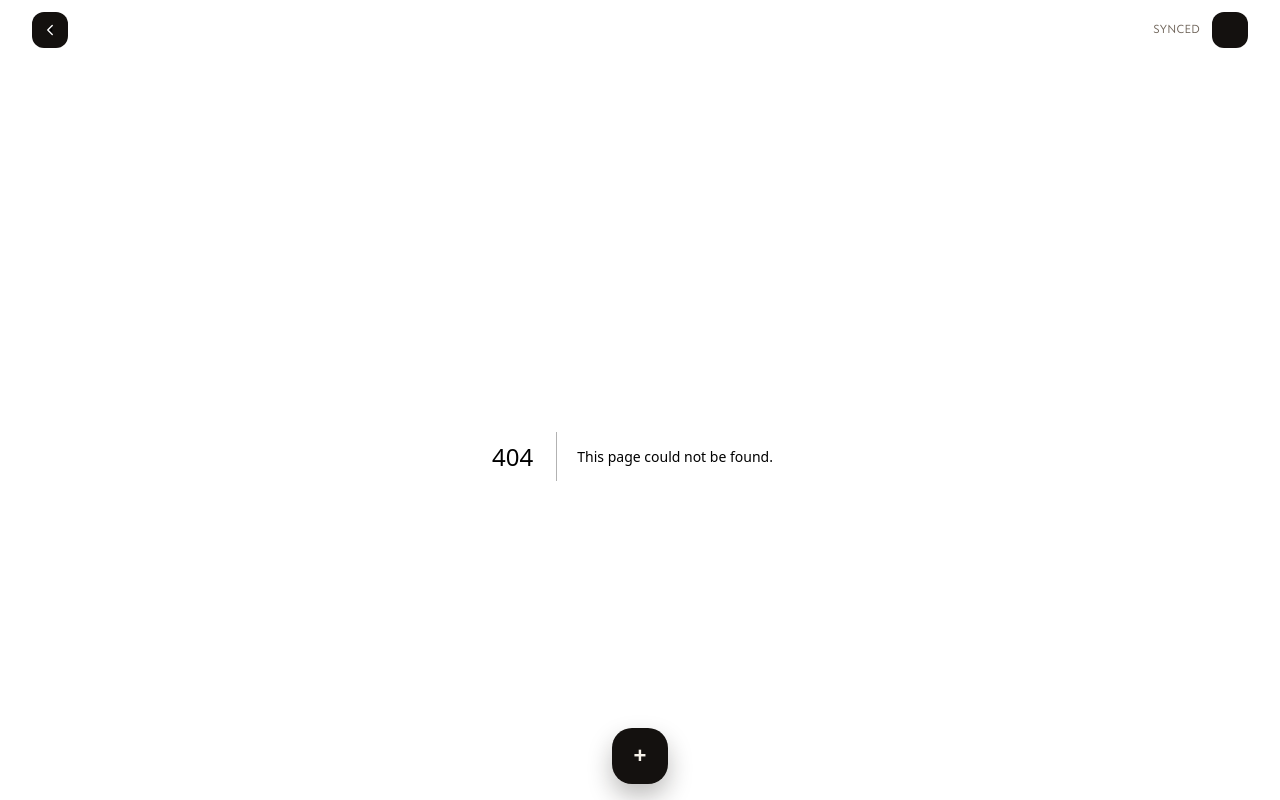
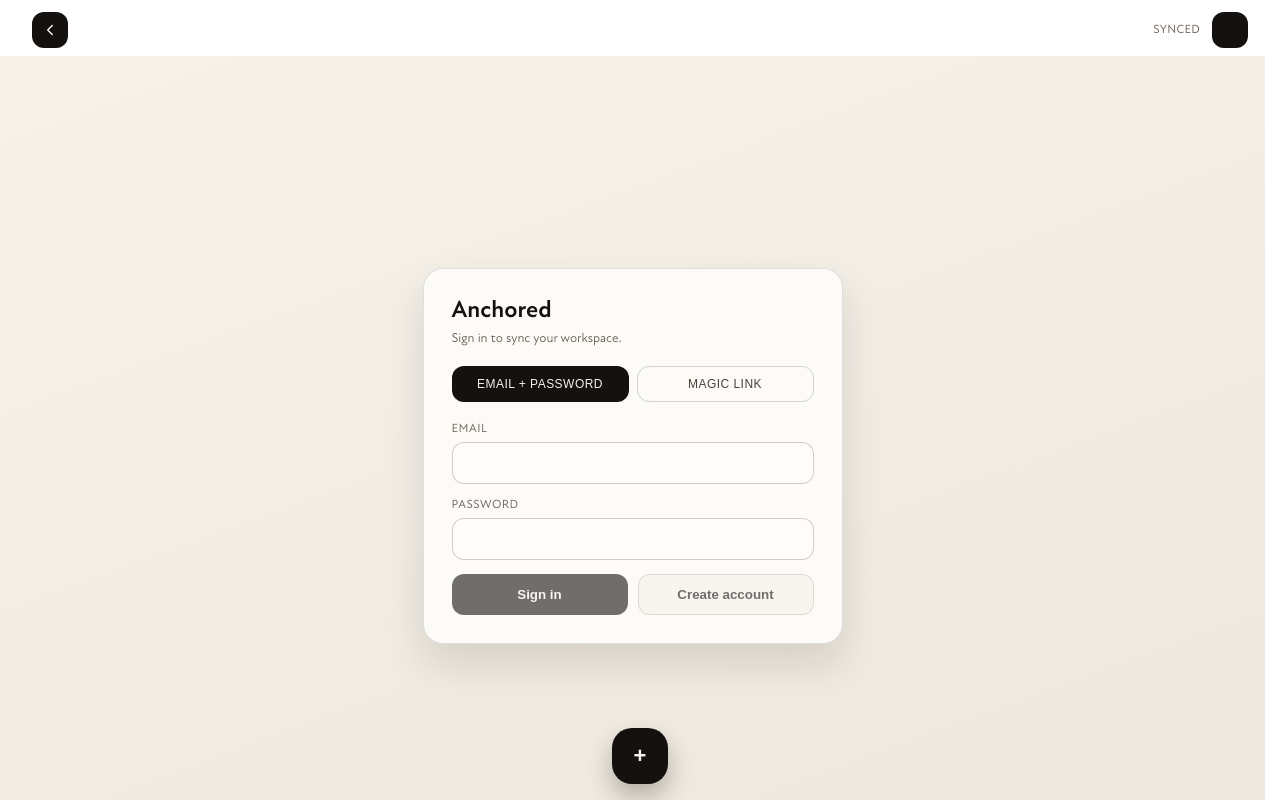
Before and after one commit to dwaynemcyrus/anchored-app, a Next.js app: page /login in a window 1280 px wide. Before the commit this address had no page. Built offline with nearby package versions, Linux system fonts and the light colour scheme.

Commit message:
feat: add login page

```diff
--- /dev/null
+++ b/src/app/login/page.js
@@ -0,0 +1,165 @@
+"use client";
+
+import { useMemo, useState } from "react";
+import { useRouter } from "next/navigation";
+import {
+  signInWithMagicLink,
+  signInWithPassword,
+  signUpWithPassword,
+} from "../../lib/supabase/auth";
+import styles from "./page.module.css";
+
+function getBaseUrl() {
+  if (typeof window === "undefined") return "";
+  return window.location.origin;
+}
+
+export default function LoginPage() {
+  const router = useRouter();
+  const [email, setEmail] = useState("");
+  const [password, setPassword] = useState("");
+  const [mode, setMode] = useState("password");
+  const [status, setStatus] = useState(null);
+  const [error, setError] = useState(null);
+  const [busy, setBusy] = useState(false);
+
+  const canSubmit = useMemo(() => {
+    if (!email.trim()) return false;
+    if (mode === "magic") return true;
+    return password.trim().length >= 6;
+  }, [email, mode, password]);
+
+  const handleMagicLink = async (event) => {
+    event.preventDefault();
+    setError(null);
+    setStatus(null);
+    setBusy(true);
+    try {
+      const redirectTo = `${getBaseUrl()}/`;
+      await signInWithMagicLink({ email, redirectTo });
+      setStatus("Magic link sent. Check your email.");
+    } catch (err) {
+      setError(err.message || "Failed to send magic link");
+    } finally {
+      setBusy(false);
+    }
+  };
+
+  const handlePassword = async (event) => {
+    event.preventDefault();
+    setError(null);
+    setStatus(null);
+    setBusy(true);
+    try {
+      await signInWithPassword({ email, password });
+      router.push("/");
+    } catch (err) {
+      setError(err.message || "Sign in failed");
+    } finally {
+      setBusy(false);
+    }
+  };
+
+  const handleSignUp = async (event) => {
+    event.preventDefault();
+    setError(null);
+    setStatus(null);
+    setBusy(true);
+    try {
+      await signUpWithPassword({ email, password });
+      setStatus("Check your email to confirm your account.");
+    } catch (err) {
+      setError(err.message || "Sign up failed");
+    } finally {
+      setBusy(false);
+    }
+  };
+
+  return (
+    <div className={styles.page}>
+      <div className={styles.card}>
+        <div className={styles.heading}>
+          <h1>Anchored</h1>
+          <p>Sign in to sync your workspace.</p>
+        </div>
+
+        <div className={styles.toggleRow}>
+          <button
+            type="button"
+            className={`${styles.toggle} ${mode === "password" ? styles.toggleActive : ""}`}
+            onClick={() => setMode("password")}
+          >
+            Email + Password
+          </button>
+          <button
+            type="button"
+            className={`${styles.toggle} ${mode === "magic" ? styles.toggleActive : ""}`}
+            onClick={() => setMode("magic")}
+          >
+            Magic Link
+          </button>
+        </div>
+
+        <form className={styles.form}>
+          <label className={styles.label}>
+            Email
+            <input
+              type="email"
+              value={email}
+              onChange={(event) => setEmail(event.target.value)}
+              autoComplete="email"
+              required
+              className={styles.input}
+            />
+          </label>
+          {mode === "password" ? (
+            <label className={styles.label}>
+              Password
+              <input
+                type="password"
+                value={password}
+                onChange={(event) => setPassword(event.target.value)}
+                autoComplete="current-password"
+                required
+                className={styles.input}
+              />
+            </label>
+          ) : null}
+
+          {error ? <div className={styles.error}>{error}</div> : null}
+          {status ? <div className={styles.status}>{status}</div> : null}
+
+          {mode === "magic" ? (
+            <button
+              type="button"
+              onClick={handleMagicLink}
+              disabled={!canSubmit || busy}
+              className={styles.primary}
+            >
+              {busy ? "Sending..." : "Send magic link"}
+            </button>
+          ) : (
+            <div className={styles.actions}>
+              <button
+                type="button"
+                onClick={handlePassword}
+                disabled={!canSubmit || busy}
+                className={styles.primary}
+              >
+                {busy ? "Signing in..." : "Sign in"}
+              </button>
+              <button
+                type="button"
+                onClick={handleSignUp}
+                disabled={!canSubmit || busy}
+                className={styles.secondary}
+              >
+                Create account
+              </button>
+            </div>
+          )}
+        </form>
+      </div>
+    </div>
+  );
+}
--- /dev/null
+++ b/src/app/login/page.module.css
@@ -0,0 +1,141 @@
+.page {
+  min-height: 100vh;
+  display: flex;
+  align-items: center;
+  justify-content: center;
+  padding: 32px 20px;
+  background: linear-gradient(160deg, #f6f2ea 0%, #f2ede4 50%, #ede7dd 100%);
+}
+
+.card {
+  width: min(420px, 100%);
+  background: #fcfbf8;
+  border-radius: 20px;
+  border: 1px solid rgba(20, 17, 15, 0.12);
+  box-shadow: 0 20px 40px rgba(20, 17, 15, 0.12);
+  padding: 28px;
+  display: flex;
+  flex-direction: column;
+  gap: 20px;
+}
+
+.heading h1 {
+  font-size: 24px;
+  margin: 0;
+  color: #14110f;
+}
+
+.heading p {
+  margin: 6px 0 0;
+  color: #6a5f54;
+  font-size: 13px;
+}
+
+.toggleRow {
+  display: grid;
+  grid-template-columns: 1fr 1fr;
+  gap: 8px;
+}
+
+.toggle {
+  border-radius: 12px;
+  border: 1px solid rgba(20, 17, 15, 0.18);
+  background: transparent;
+  padding: 10px 12px;
+  font-size: 12px;
+  letter-spacing: 0.04em;
+  text-transform: uppercase;
+  color: #4d4238;
+}
+
+.toggleActive {
+  background: #14110f;
+  color: #f6f2ea;
+  border-color: rgba(20, 17, 15, 0.4);
+}
+
+.form {
+  display: flex;
+  flex-direction: column;
+  gap: 14px;
+}
+
+.label {
+  display: flex;
+  flex-direction: column;
+  gap: 6px;
+  font-size: 12px;
+  letter-spacing: 0.04em;
+  text-transform: uppercase;
+  color: #6a5f54;
+}
+
+.input {
+  border: 1px solid rgba(20, 17, 15, 0.2);
+  border-radius: 12px;
+  padding: 12px 14px;
+  font-size: 14px;
+  color: #14110f;
+  background: #fffdf9;
+}
+
+.input:focus {
+  outline: 2px solid rgba(20, 17, 15, 0.6);
+  outline-offset: 2px;
+}
+
+.actions {
+  display: grid;
+  grid-template-columns: 1fr 1fr;
+  gap: 10px;
+}
+
+.primary {
+  border: none;
+  border-radius: 12px;
+  padding: 12px 14px;
+  background: #14110f;
+  color: #f6f2ea;
+  font-weight: 600;
+}
+
+.secondary {
+  border-radius: 12px;
+  padding: 12px 14px;
+  border: 1px solid rgba(20, 17, 15, 0.2);
+  background: #f6f2ea;
+  color: #14110f;
+  font-weight: 600;
+}
+
+.primary:disabled,
+.secondary:disabled {
+  opacity: 0.6;
+  cursor: not-allowed;
+}
+
+.status {
+  font-size: 12px;
+  color: #2b6b3f;
+  background: rgba(43, 107, 63, 0.1);
+  padding: 8px 10px;
+  border-radius: 10px;
+}
+
+.error {
+  font-size: 12px;
+  color: #b3261e;
+  background: rgba(179, 38, 30, 0.12);
+  padding: 8px 10px;
+  border-radius: 10px;
+}
+
+@media (max-width: 520px) {
+  .card {
+    padding: 24px;
+  }
+
+  .actions {
+    grid-template-columns: 1fr;
+  }
+}
--- /dev/null
+++ b/src/lib/supabase/auth.js
@@ -0,0 +1,44 @@
+import { getSupabaseClient } from "./client";
+
+export async function getAuthUser() {
+  const client = getSupabaseClient();
+  const { data, error } = await client.auth.getUser();
+  if (error) throw error;
+  return data?.user ?? null;
+}
+
+export async function signInWithPassword({ email, password }) {
+  const client = getSupabaseClient();
+  const { data, error } = await client.auth.signInWithPassword({
+    email,
+    password,
+  });
+  if (error) throw error;
+  return data;
+}
+
+export async function signUpWithPassword({ email, password }) {
+  const client = getSupabaseClient();
+  const { data, error } = await client.auth.signUp({
+    email,
+    password,
+  });
+  if (error) throw error;
+  return data;
+}
+
+export async function signInWithMagicLink({ email, redirectTo }) {
+  const client = getSupabaseClient();
+  const { data, error } = await client.auth.signInWithOtp({
+    email,
+    options: redirectTo ? { emailRedirectTo: redirectTo } : undefined,
+  });
+  if (error) throw error;
+  return data;
+}
+
+export async function signOut() {
+  const client = getSupabaseClient();
+  const { error } = await client.auth.signOut();
+  if (error) throw error;
+}
```
